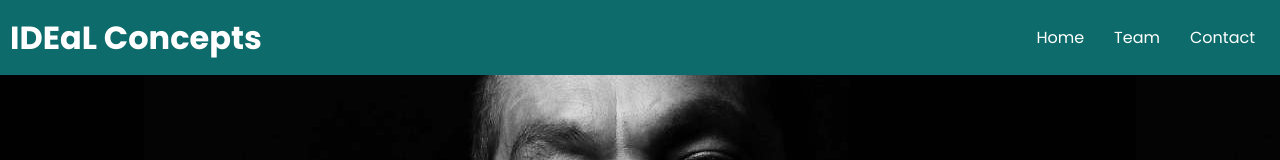
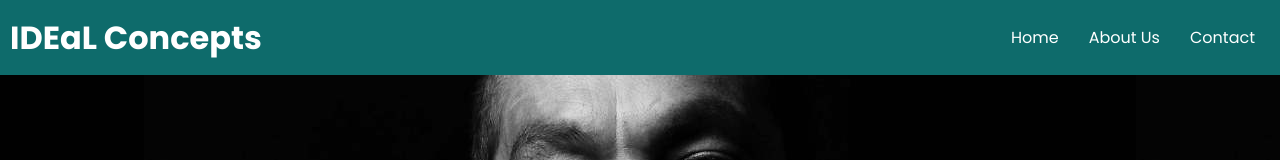
Before and after one commit to ParisE-hub/simple-site, a Next.js app: page / in a window 1280 px wide. Shown: the top 160 px of the page. Built offline with nearby package versions, Linux system fonts and the light colour scheme.

Commit message:
added another text

```diff
--- a/app/components/header.js
+++ b/app/components/header.js
@@ -29,7 +29,7 @@ export default function Header() {
 
                    <ul>
                     <li><a href="/">Home</a></li>
-                    <li><a href="/about">Team</a></li>
+                    <li><a href="/about">About Us</a></li>
                     <li><a href="/contact">Contact</a></li>
                     </ul>
                 </nav>
```
